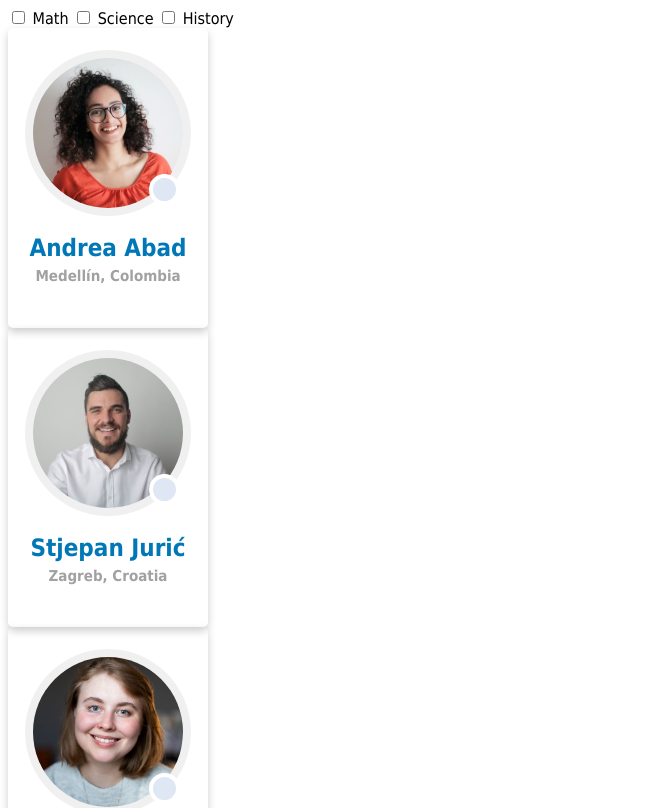
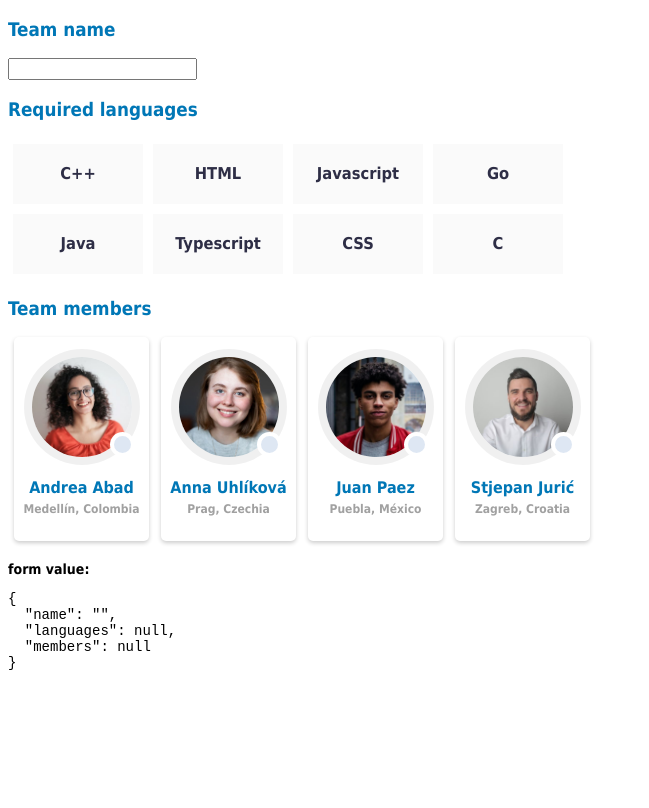
Before and after one commit to jcamilom/multi-check, an Angular app: page / in a window 1280 px wide. Shown: the top 808 px of the page, without its empty margins (0-649 px from the left). Built offline with nearby package versions, Linux system fonts and the light colour scheme.

Commit message:
Fixed styles to fit stackblitz

```diff
--- a/src/app/app.component.html
+++ b/src/app/app.component.html
@@ -1,11 +1,26 @@
-<app-multi-check-field>
-  <app-simple-check-option appMultiCheckOption *ngFor="let item of values" [value]="item"
-    [label]="item.label">
-  </app-simple-check-option>
-</app-multi-check-field>
+<form [formGroup]="form">
 
-<app-multi-check-field>
-  <app-user-check-option appMultiCheckOption *ngFor="let user of users"
-    [value]="user">
-  </app-user-check-option>
-</app-multi-check-field>
+  <h3>Team name</h3>
+  <input type="text" formControlName="name">
+
+  <h3>Required languages</h3>
+
+  <app-multi-check-field formControlName="languages">
+    <div class="container">
+      <app-card-check-option *ngFor="let language of languages" [value]="language.name" [label]="language.name">
+      </app-card-check-option>
+    </div>
+  </app-multi-check-field>
+
+  <h3>Team members</h3>
+
+  <app-multi-check-field formControlName="members" class="flex-field">
+    <app-user-check-option *ngFor="let user of users" [value]="user">
+    </app-user-check-option>
+  </app-multi-check-field>
+
+  <div class="f-value">
+    <span>form value: </span>
+    <pre>{{ form.value | json }}</pre>
+  </div>
+</form>
--- a/src/app/app.component.scss
+++ b/src/app/app.component.scss
@@ -0,0 +1,30 @@
+form {
+  max-width: 600px;
+}
+
+.container {
+  display: flex;
+  flex-wrap: wrap;
+}
+
+h3 {
+  color: #0077b6
+}
+
+.flex-field {
+  display: flex;
+  > * {
+    margin: 0 6px;
+  }
+}
+
+.f-value {
+ margin-top: 20px;
+ span {
+   font-weight: bold;
+ }
+}
+
+input, .f-value {
+  font-size: 14px;
+}
--- a/src/app/app.component.ts
+++ b/src/app/app.component.ts
@@ -1,4 +1,5 @@
 import { Component } from '@angular/core';
+import { FormControl, FormGroup } from '@angular/forms';
 
 @Component({
   selector: 'app-root',
@@ -7,17 +8,28 @@ import { Component } from '@angular/core';
 })
 export class AppComponent {
 
-  public values = [
-    { code: '001', label: 'Math' },
-    { code: '002', label: 'Science' },
-    { code: '003', label: 'History' },
+  public users = [
+    { name: 'Andrea Abad', location: 'Medellín, Colombia', avatar: 'andrea.jpg' },
+    { name: 'Anna Uhlíková', location: 'Prag, Czechia', avatar: 'anna.jpg' },
+    { name: 'Juan Paez', location: 'Puebla, México', avatar: 'juan.jpg' },
+    { name: 'Stjepan Jurić', location: 'Zagreb, Croatia', avatar: 'stjepan.jpg' },
   ];
 
-  public users = [
-    { name: 'Andrea Abad', location: 'Medellín, Colombia', avatar: 'andrea.jpg' },
-    { name: 'Stjepan Jurić', location: 'Zagreb, Croatia', avatar: 'stjepan.jpg' },
-    { name: 'Anna Uhlíková', location: 'Prag, Czech Republic', avatar: 'anna.jpg' },
-    { name: 'Juan Paez', location: 'Puebla, México', avatar: 'juan.jpg' },
+  public languages = [
+    { id: '1', name: 'C++' },
+    { id: '2', name: 'HTML' },
+    { id: '3', name: 'Javascript' },
+    { id: '4', name: 'Go' },
+    { id: '5', name: 'Java' },
+    { id: '6', name: 'Typescript' },
+    { id: '7', name: 'CSS' },
+    { id: '8', name: 'C' },
   ];
 
+  public form = new FormGroup({
+    name: new FormControl(''),
+    languages: new FormControl(null),
+    members: new FormControl(null),
+  });
+
 }
--- a/src/app/app.module.ts
+++ b/src/app/app.module.ts
@@ -6,6 +6,7 @@ import { AppComponent } from './app.component';
 import { MultiCheckFieldComponent } from './components/multi-check-field/multi-check-field.component';
 import { SimpleCheckOptionComponent } from './components/simple-check-option/simple-check-option.component';
 import { UserCheckOptionComponent } from './components/user-check-option/user-check-option.component';
+import { CardCheckOptionComponent } from './components/card-check-option/card-check-option.component';
 
 @NgModule({
   declarations: [
@@ -13,6 +14,7 @@ import { UserCheckOptionComponent } from './components/user-check-option/user-ch
     MultiCheckFieldComponent,
     SimpleCheckOptionComponent,
     UserCheckOptionComponent,
+    CardCheckOptionComponent,
   ],
   imports: [
     BrowserModule,
--- a/src/app/components/card-check-option/card-check-option.component.html
+++ b/src/app/components/card-check-option/card-check-option.component.html
@@ -1,6 +1,6 @@
 <label>
   <input type="checkbox" [formControl]="control">
   <div class="card">
-    <h2>{{ label }}</h2>
+    <h3>{{ label }}</h3>
   </div>
 </label>
--- a/src/app/components/card-check-option/card-check-option.component.scss
+++ b/src/app/components/card-check-option/card-check-option.component.scss
@@ -6,9 +6,11 @@ input {
 
 .card {
   box-sizing: border-box;
+  font-size: 14px;
   margin: 5px;
-  max-width: 200px;
-  height: 80px;
+  min-width: 130px;
+  max-width: 130px;
+  height: 60px;
   background-color: #fafafa;
   color: #2E2E46;
   display: flex;
--- a/src/app/components/multi-check-field/multi-check-field.component.ts
+++ b/src/app/components/multi-check-field/multi-check-field.component.ts
@@ -17,7 +17,7 @@ import { NG_VALUE_ACCESSOR, ControlValueAccessor } from '@angular/forms';
 })
 export class MultiCheckFieldComponent implements AfterContentInit, OnDestroy, ControlValueAccessor {
 
-  @ContentChildren(MultiCheckOption) options!: QueryList<MultiCheckOption>;
+  @ContentChildren(MultiCheckOption, { descendants: true }) options!: QueryList<MultiCheckOption>;
 
   private subscriptions = new Subscription();
   public selectedValues: any[] = [];
--- a/src/app/components/user-check-option/user-check-option.component.scss
+++ b/src/app/components/user-check-option/user-check-option.component.scss
@@ -5,17 +5,18 @@ input {
 }
 
 .card {
-  padding: 30px 0 30px;
-  max-width: 200px;
+  padding: 20px 0 15px;
+  max-width: 135px;
+  min-width: 135px;
   text-align: center;
   overflow: hidden;
-  box-shadow: 0 4px 8px 0 rgba(0, 0, 0, 0.2);
+  box-shadow: 0 2px 4px 0 rgba(0, 0, 0, 0.2);
   border-radius: 5px;
   cursor: pointer;
   .avatar {
     display: inline-block;
-    height: 150px;
-    width: 150px;
+    height: 100px;
+    width: 100px;
     margin-bottom: 10px;
     position: relative;
     img {
@@ -27,10 +28,10 @@ input {
     }
     .span {
       position: absolute;
-      bottom: 3px;
-      right: 3px;
-      height: 23px;
-      width: 23px;
+      bottom: 0px;
+      right: -3px;
+      height: 17px;
+      width: 17px;
       border-radius: 100%;
       background-color: #dee7f3;
       transition: background-color 0.1s ease-in;
@@ -38,25 +39,25 @@ input {
     }
   }
   h1 {
-    font-size: 24px;
+    font-size: 16px;
     color: #0077b6;
     margin-bottom: 0;
   }
   h2 {
     margin-top: 5px;
-    font-size: 15px;
+    font-size: 12px;
     color: #a1a1a1;
   }
   &:hover .avatar {
     img {
-      box-shadow: 0px 0px 0px 12px rgba(0, 0, 0, 0.1);
+      box-shadow: 0px 0px 0px 8px rgba(0, 0, 0, 0.1);
     }
   }
 }
 
 input:checked ~ .card .avatar {
   img {
-    box-shadow: 0px 0px 0px 12px rgba(0, 0, 0, 0.1);
+    box-shadow: 0px 0px 0px 8px rgba(0, 0, 0, 0.1);
   }
   .span {
     background-color: #0077b6;
```
Also changed, not shown: src/app/components/multi-check-field/multi-check-field.component.html (line endings or trailing spaces).
